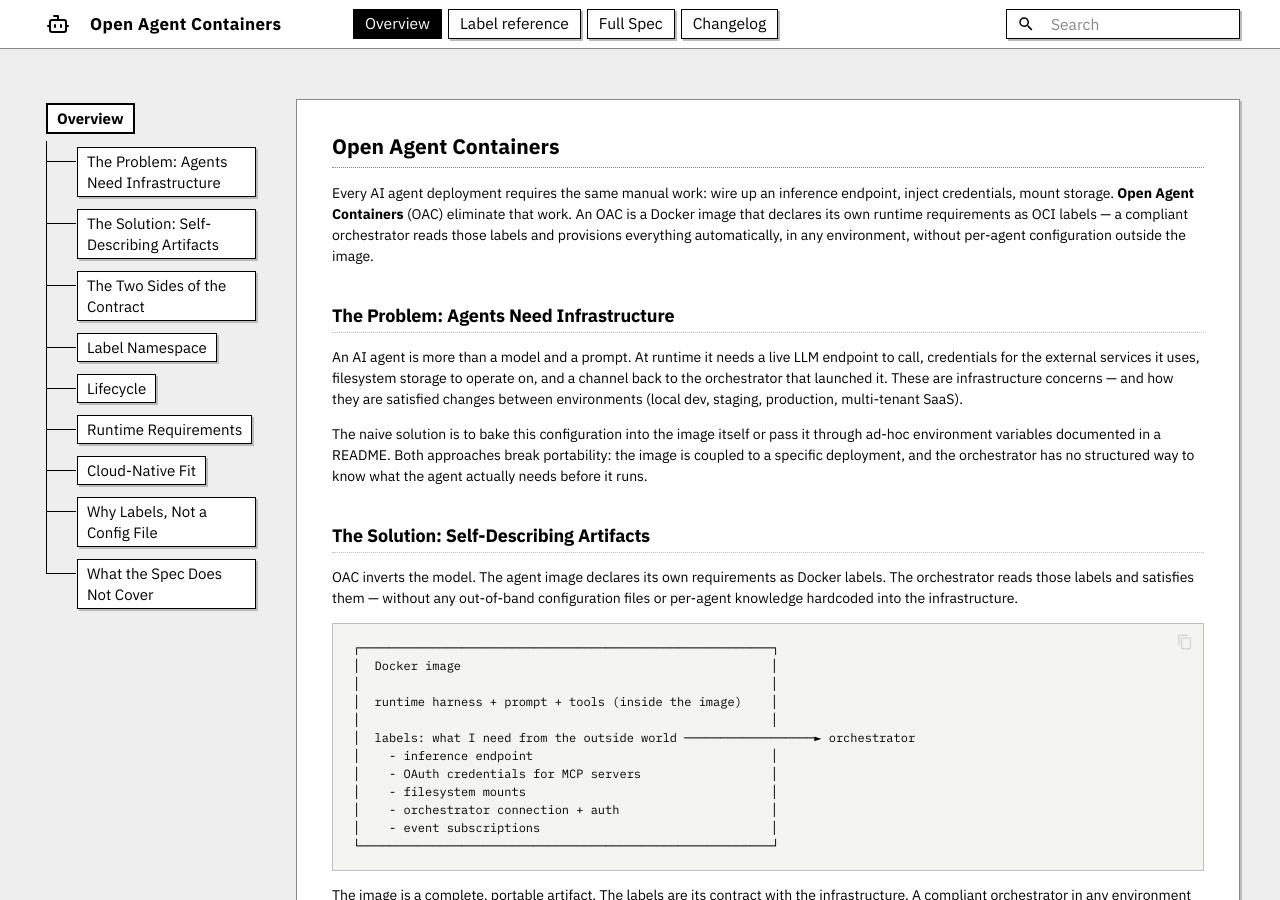
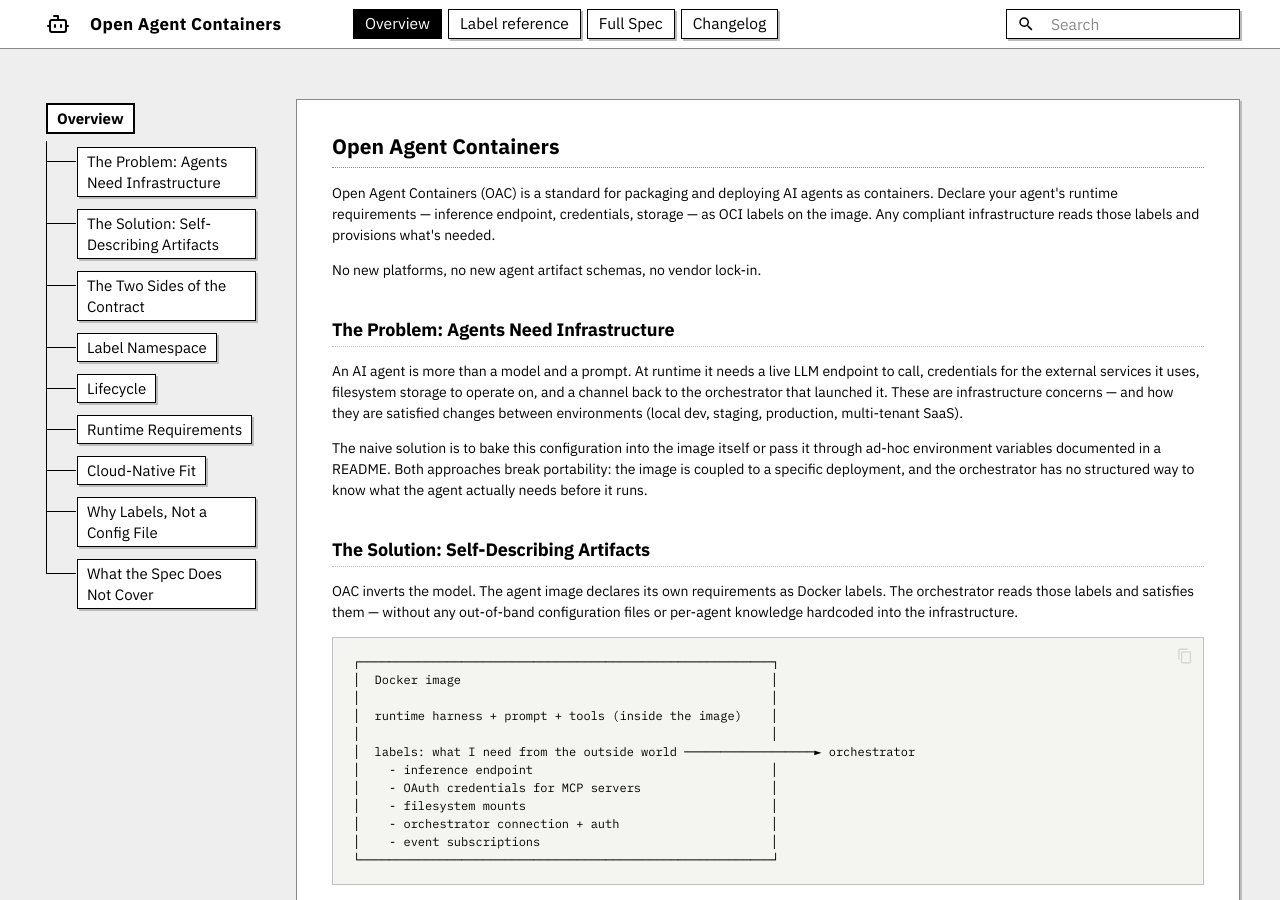
Before and after one commit to restrukt-ai/openagentcontainers, an MkDocs documentation site: the page built from docs/index.md, in a window 1280 px wide and 900 px high. Built offline with MkDocs 1.6.1 and Material for MkDocs 9.7.7, drawn with Linux system fonts in a browser that asks for light colours.

Commit message:
Lead with the concept in overview intro
Co-Authored-By: Claude Sonnet 4.6 <noreply@anthropic.com>

```diff
--- a/docs/index.md
+++ b/docs/index.md
@@ -1,9 +1,10 @@
 # Open Agent Containers
 
-Every AI agent deployment requires the same manual work: wire up an inference endpoint, inject
-credentials, mount storage. **Open Agent Containers** (OAC) eliminate that work. An OAC is a Docker image that declares its own runtime requirements as OCI
-labels — a compliant orchestrator reads those labels and provisions everything automatically,
-in any environment, without per-agent configuration outside the image.
+Open Agent Containers (OAC) is a standard for packaging and deploying AI agents as containers.
+Declare your agent's runtime requirements — inference endpoint, credentials, storage — as OCI
+labels on the image. Any compliant infrastructure reads those labels and provisions what's needed.
+
+No new platforms, no new agent artifact schemas, no vendor lock-in.
 
 ## The Problem: Agents Need Infrastructure
 
```
